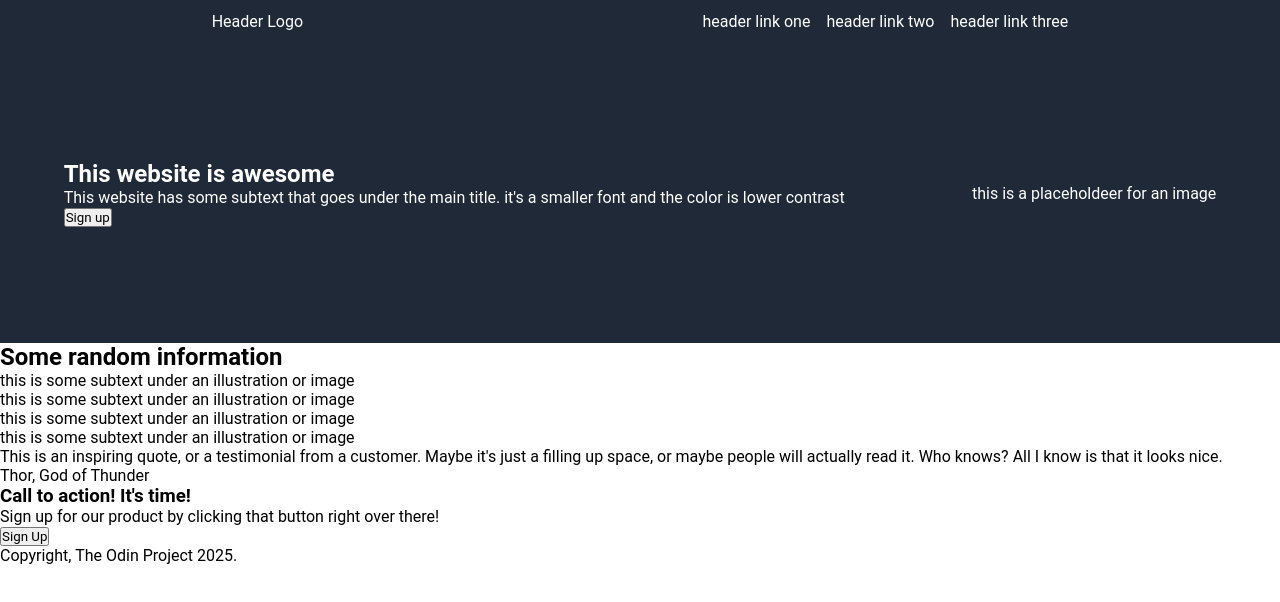
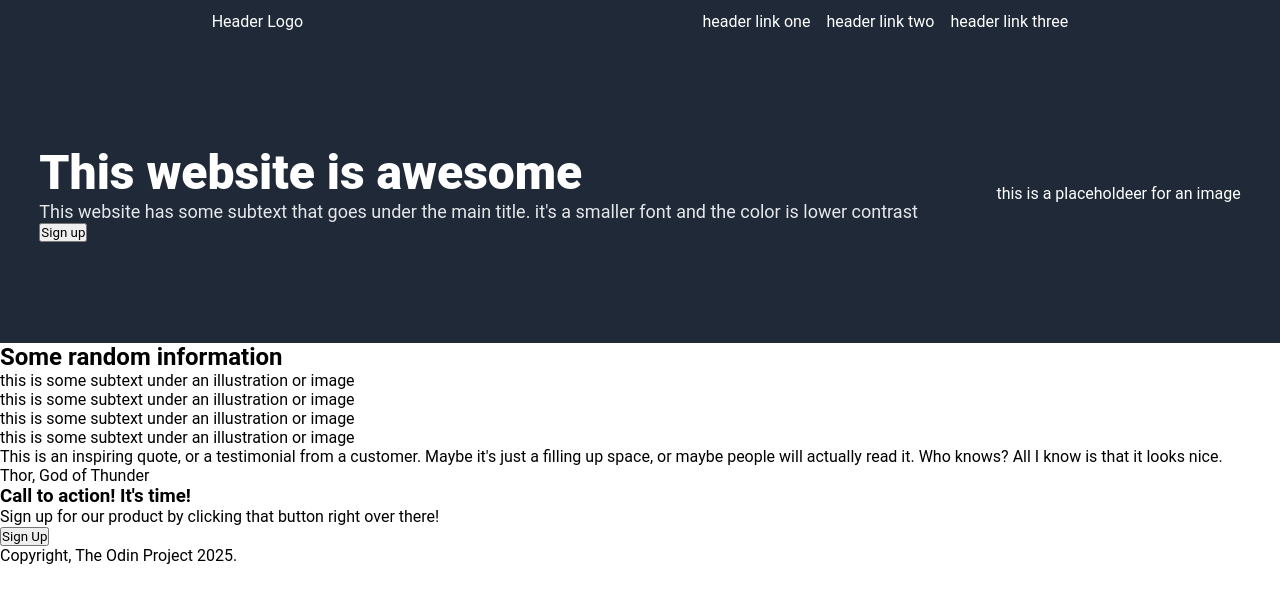
Before and after one commit to masul2099/landing-page, a plain HTML site: page index.html in a window 1280 px wide. Drawn offline with Linux system fonts and the light colour scheme.

Commit message:
Style .hero text

```diff
--- a/style.css
+++ b/style.css
@@ -35,3 +35,13 @@ a {
 .hero {
     height: 300px;
 }
+
+.hero .text h1 {
+    font-size: 48px;
+    font-weight: 900;
+}
+
+.hero .text p {
+    font-size: 18px;
+    color: #E5E7EB;
+}
```
